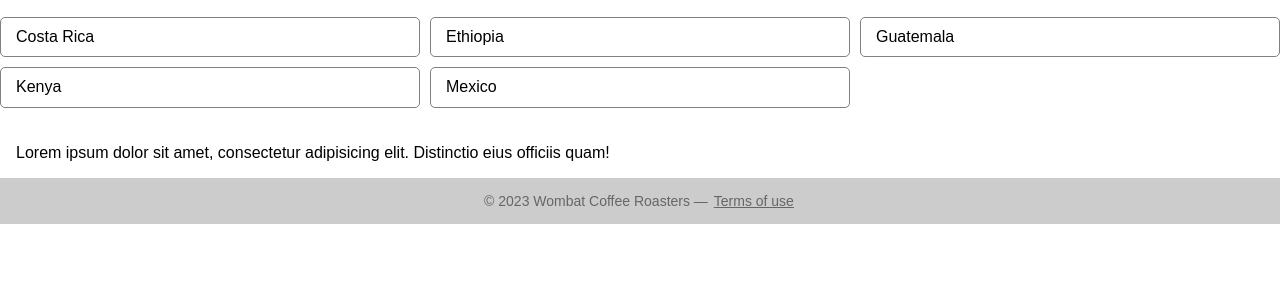
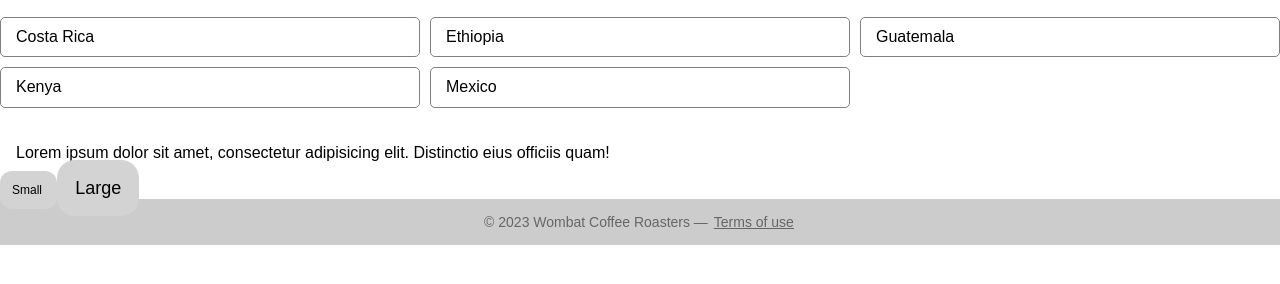
Before and after one commit to huyhai1994/css-indepth, a website built with webpack: page index.html in a window 1280 px wide. Shown: the part 138-422 px from the top of the page. Built offline with nearby package versions, Linux system fonts and the light colour scheme.

Commit message:
Listing 2.2 Applying ems to different elements

```diff
--- a/css/style.css
+++ b/css/style.css
@@ -122,3 +122,17 @@ h1 {
   font-size: 16px;
   padding: 1em;
 }
+
+.box {
+  padding: 1em;
+  border-radius: 1em;
+  background-color: lightgray;
+}
+
+.box-small {
+  font-size: 12px;
+}
+
+.box-large {
+  font-size: 18px;
+}
--- a/index.html
+++ b/index.html
@@ -37,6 +37,12 @@
 <div class="padded">
   Lorem ipsum dolor sit amet, consectetur adipisicing elit. Distinctio eius officiis quam!
 </div>
+<span class="box box-small">
+  Small
+</span>
+<span class="box box-large">
+  Large
+</span>
 <footer class="footer">
   &copy; 2023 Wombat Coffee Roasters &mdash;
   <a href="/term-of-use">Terms of use</a>
```
